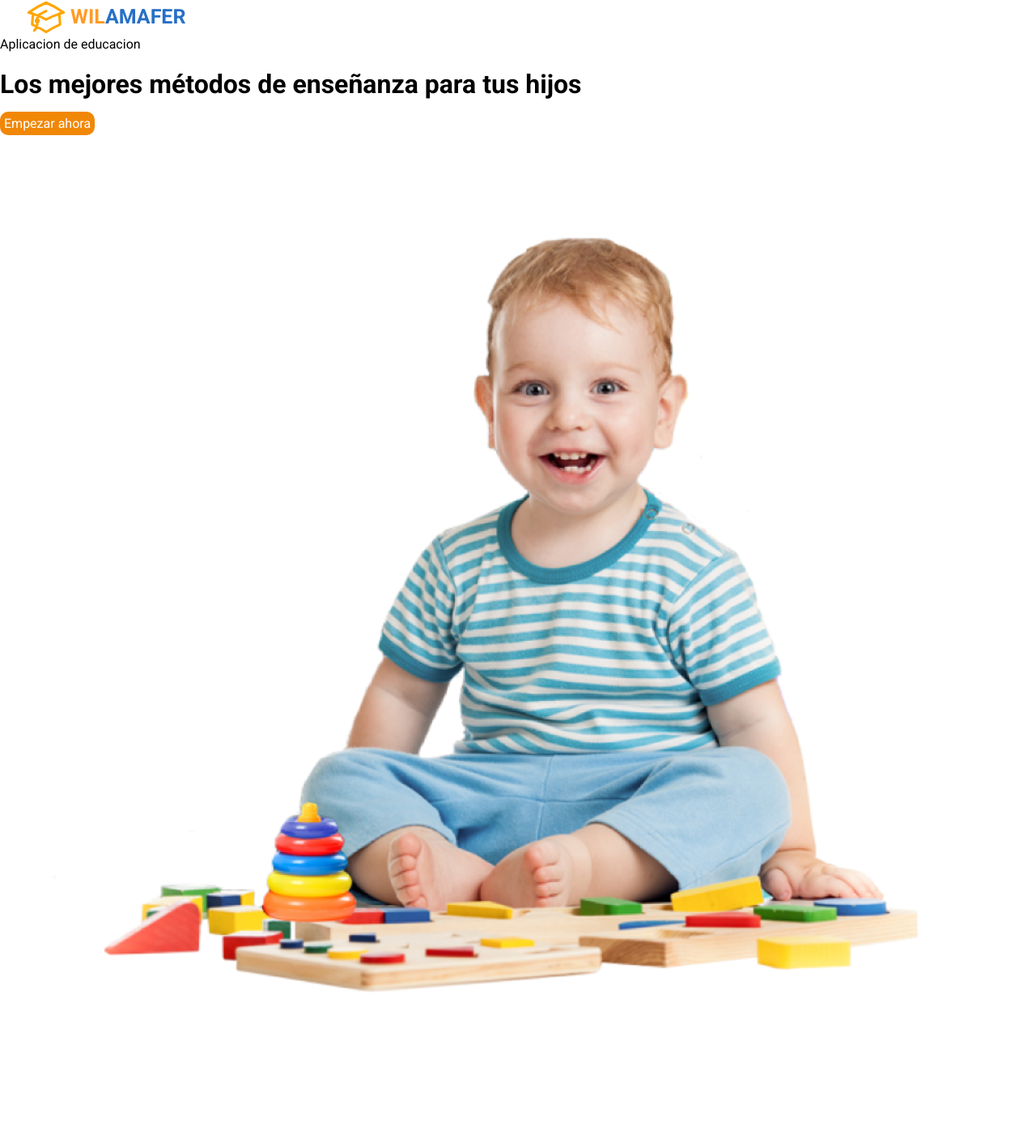
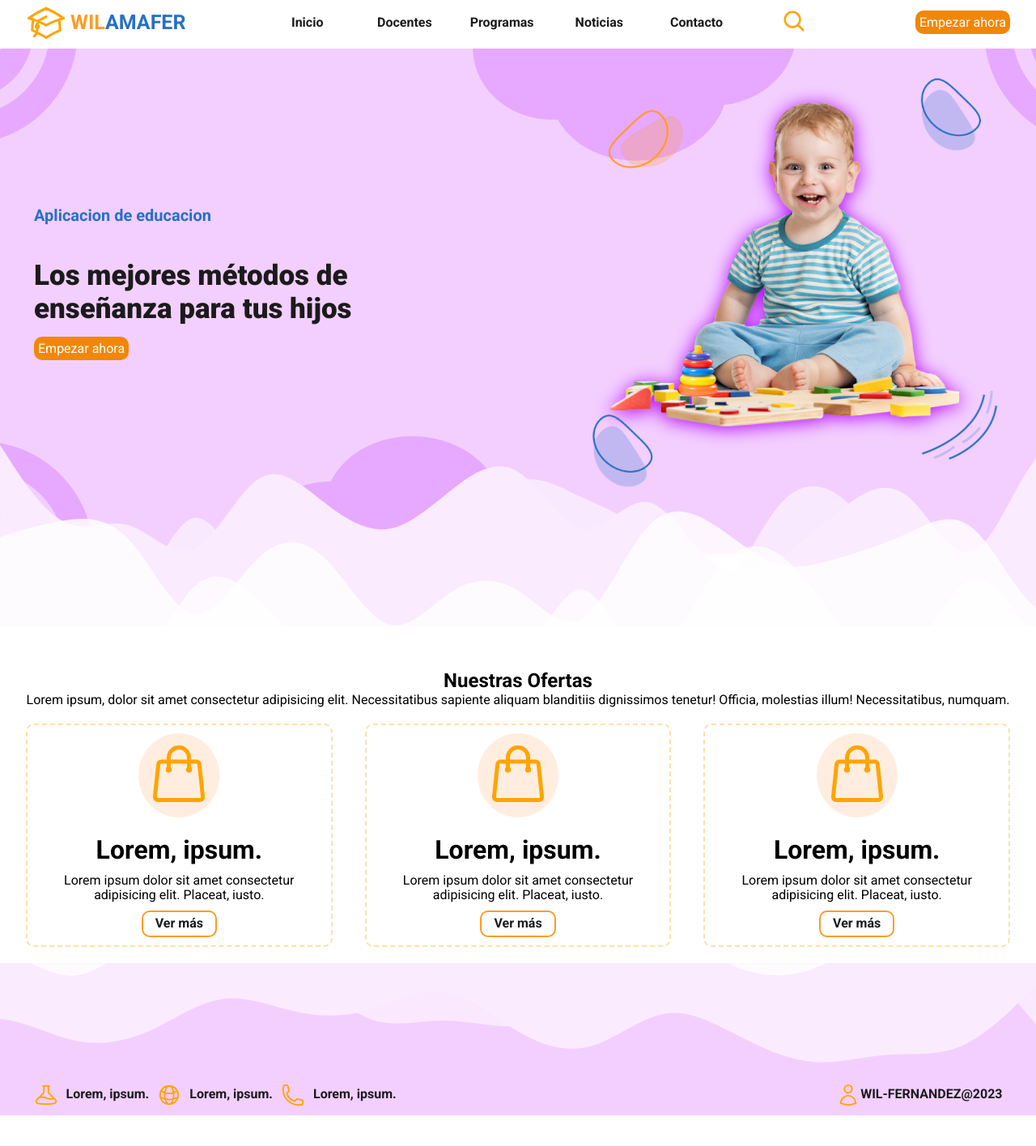
Before and after one commit to EliseoWil/proyecto1, a plain HTML site: page index.html in a window 1280 px wide. Shown: the part 4-1420 px from the top of the page at 81% size. After the commit the page ends 1382 px from the top, so only its background shows below. Drawn offline with Linux system fonts and the light colour scheme.

Commit message:
terminado
s

```diff
--- a/estilos/index.css
+++ b/estilos/index.css
@@ -1,9 +1,9 @@
 @import url("https://fonts.googleapis.com/css2?family=Exo+2:ital,wght@1,700&family=Montserrat:wght@100;200;300;400;500;600;700;800;900&family=Roboto:wght@400;700;900&display=swap");
-:root{
-    --naranja: #FF9B24;
-    --azul: #2770C5;
-    --rosa: #F3CFFF;
-    --obscuro: #1B1B1B;
+:root {
+  --naranja: #ff9b24;
+  --azul: #2770c5;
+  --rosa: #f3cfff;
+  --obscuro: #1b1b1b;
 }
 * {
   margin: 0;
@@ -13,27 +13,27 @@
   font-family: "Montserrat", sans-serif;
   font-family: "Roboto", sans-serif;
 }
-body{
+body {
   background-color: white;
 }
-ul{
+ul {
   padding-left: 0;
   list-style: none;
 }
-a{
+a {
   text-decoration: none;
   color: white;
 }
-img{
+img {
   width: 100%;
   object-fit: cover;
 }
 /* ===================================== ENCABEZADO */
-.encabezado{
+.encabezado {
   background-color: white;
   width: 100%;
 }
-.menu{
+.menu {
   width: 95%;
   margin-inline: auto;
   display: flex;
@@ -42,49 +42,49 @@ img{
   position: relative;
 }
 
-@media (min-width:992px) {
-    .menu{
+@media (min-width: 992px) {
+  .menu {
     flex-direction: row;
     align-items: center;
   }
 }
-.logo{
+.logo {
   /* background-color: red; */
   display: flex;
   align-items: center;
   justify-content: space-between;
 }
-.logo--imagen{
+.logo--imagen {
   display: flex;
   align-items: center;
   justify-content: center;
   gap: 5px;
 }
 .logo--imagen svg,
-.logo--hamburguesa svg{
+.logo--hamburguesa svg {
   width: 50px;
   height: 50px;
   cursor: pointer;
 }
-@media (min-width:992px) {
-    .logo--hamburguesa{
+@media (min-width: 992px) {
+  .logo--hamburguesa {
     display: none;
   }
 }
-.logo--imagen a{
+.logo--imagen a {
   font-size: 18px;
   font-weight: 700;
   color: var(--naranja);
 }
-.logo--imagen a span{
+.logo--imagen a span {
   color: var(--azul);
 }
-@media (min-width:768px) {
-  .logo--imagen a{
+@media (min-width: 768px) {
+  .logo--imagen a {
     font-size: 25px;
   }
 }
-.menu--enlaces{
+.menu--enlaces {
   background-color: white;
   display: flex;
   justify-content: space-between;
@@ -96,10 +96,10 @@ img{
   top: 50px;
   /* PARA DISPOSITIVOS PEQUEÑOS TIENE Q PERDERSE */
   display: none;
-    /* z-index: 1; */
+  z-index: 1;
 }
-@media (min-width:992px) {
-    .menu--enlaces{
+@media (min-width: 992px) {
+  .menu--enlaces {
     position: static;
     flex: 1;
     flex-direction: row;
@@ -107,13 +107,13 @@ img{
     gap: 0;
   }
 }
-.menu--enlaces nav{
+.menu--enlaces nav {
   flex: 1;
   display: flex;
   justify-content: center;
   align-items: center;
 }
-.navegacion{
+.navegacion {
   width: 80%;
   margin-inline: auto;
   display: flex;
@@ -122,42 +122,277 @@ img{
   align-items: center;
   gap: 30px;
 }
-@media (min-width:768px) {
-    .navegacion{
+@media (min-width: 768px) {
+  .navegacion {
     flex-direction: row;
     gap: 0px;
   }
 }
-.navegacion li{
+.navegacion li {
   width: 100%;
   text-align: center;
 }
-.navegacion li a{
+.navegacion li a {
   display: block;
   color: var(--obscuro);
   font-weight: 700;
   padding-block: 5px;
-    transition: all ease .2s;
+  transition: all ease 0.2s;
 }
-.navegacion li a:hover{
+.navegacion li a:hover {
   background-color: var(--naranja);
   color: white;
 }
-.navegacion li:last-of-type svg{
+.navegacion li:last-of-type svg {
   width: 30px;
   height: 30px;
 }
-.menu--empezar{
-    background-color: red;
+.menu--empezar {
   text-align: center;
 }
-.btn--empezar{
+.btn--empezar {
   background-color: #f18706;
   padding: 5px;
   border-radius: 10px;
   transition: background-color 1s ease;
 }
-.btn--empezar:hover{
+.btn--empezar:hover {
   background-color: var(--azul);
 }
 /* BANNER */
+.banner {
+  background-image: url("/imagenes/background.png");
+  background-size: cover;
+  background-repeat: no-repeat;
+  background-position: center;
+  padding-bottom: 50px;
+}
+.banner--contenido {
+  width: 95%;
+  margin-inline: auto;
+  padding-block: 10px;
+  display: flex;
+  flex-direction: column;
+  justify-content: space-between;
+  align-items: center;
+  overflow: hidden; /* no deja que se salga imagenes del margen de pantalla */
+}
+@media (min-width: 768px) {
+  .banner--contenido {
+    flex-direction: row;
+  }
+}
+.banner--info {
+  width: 100%;
+  padding: 10px;
+  display: flex;
+  flex-direction: column;
+  gap: 20px;
+  text-align: center;
+}
+@media (min-width: 768px) {
+  .banner--info {
+    width: 45%;
+    text-align: start;
+  }
+}
+.banner--info span {
+  font-size: 20px;
+  color: var(--azul);
+  font-weight: 700;
+}
+.banner--info h1 {
+  color: var(--obscuro);
+  font-weight: 900;
+  font-size: 35px;
+}
+.banner--titulo {
+  margin-bottom: 20px;
+}
+/* BANNER ANIMADO */
+.banner--animacion {
+  position: relative;
+}
+.banner--nino {
+  width: 350px;
+  filter: drop-shadow(0 1mm 3mm rgb(181, 6, 255));
+}
+@media (min-width: 768px) {
+  .banner--nino {
+    width: 450px;
+  }
+}
+@media (min-width: 992px) {
+  .banner--nino {
+    width: 550px;
+  }
+}
+.animacion--imagenes,
+.animacion--imagenes img {
+  position: absolute;
+  height: 100%;
+  width: 100%;
+  top: 0;
+  /* el tamaño va realacionado con el css de banner--animacion positcion relativo */
+}
+.animacion--imagenes img:last-child {
+  animation: girarImagen 3s linear infinite;
+}
+@keyframes girarImagen {
+  0% {
+    transform: rotate(-8deg);
+  }
+  50% {
+    transform: rotate(0deg);
+  }
+  100% {
+    transform: rotate(-8deg);
+  }
+}
+/* WAVE - svg*/
+.wave {
+  margin-top: -50px;
+}
+@media (min-width: 460px) {
+  .wave {
+    margin-top: -80px;
+  }
+}
+@media (min-width: 674px) {
+  .wave {
+    margin-top: -100px;
+  }
+}
+@media (min-width: 852px) {
+  .wave {
+    margin-top: -120px;
+  }
+}
+@media (min-width: 1024px) {
+  .wave {
+    margin-top: -140px;
+  }
+}
+@media (min-width: 1200px) {
+  .wave {
+    margin-top: -160px;
+  }
+}
+/* ofertas */
+.ofertas {
+  margin-top: 50px;
+}
+.ofertas h2,
+.ofertas p {
+  width: 95%;
+  margin: auto;
+  text-align: center;
+}
+.cajas {
+  margin-block: 20px;
+  display: grid;
+  width: 95%;
+  gap: 40px;
+  margin-inline: auto;
+}
+@media (min-width: 480px) {
+  .cajas {
+    grid-template-columns: 1fr 1fr;
+  }
+}
+@media (min-width: 768px) {
+  .cajas {
+    grid-template-columns: 1fr 1fr 1fr;
+  }
+}
+.caja {
+  display: flex;
+  flex-direction: column;
+  align-items: center;
+  padding: 10px;
+  border-radius: 10px;
+  border: 2px dashed rgb(255, 166, 0, 0.35);
+}
+.caja--imagen{
+    border-radius: 100%;
+    padding: 10px;
+    background-color: rgb(255, 116, 0, 0.12);
+}
+.caja--imagen svg {
+  width: 80px;
+  transition: transform 0.2s ease-in-out;
+}
+.caja:hover .caja--imagen svg {
+  transform: scale(1.1);
+}
+.caja--info h1 {
+  margin-bottom: 10px;
+  text-align: center;
+}
+.caja--contenido {
+  display: flex;
+  flex-direction: column;
+  align-items: center;
+  gap: 10px;
+  text-align: center;
+}
+.caja--contenido a{
+    border: 2px solid var(--naranja);
+    border-radius: 10px;
+    color: var(--obscuro);
+    font-weight: 700;
+    padding-block: 5px;
+    padding-inline: 15px;
+}
+
+.caja--contenido a:hover{
+    background-color: var(--naranja);
+    color: white;
+}
+/* wave SVG */
+.wave--footer{
+    background-color: var(--rosa);
+}
+/* footer */
+.footer{
+    background-color: var(--rosa);
+    padding: 10px;
+}
+.footer--contenido{
+    width: 95%;
+    margin-inline: auto;
+    display: flex;
+    flex-direction: column;
+    align-items: center;
+    justify-content: space-between;
+    font-weight: 700;
+    color: var(--obscuro);
+}
+@media (min-width:768px) {
+    .footer--contenido{
+        flex-direction: row;
+    }
+}
+.footer--contenido li{
+    display: flex;
+    align-items: center;
+    gap: 10px;
+}
+.footer--contenido svg{
+    width: 30px;
+    height: 30px;
+}
+.footer--iconos{
+    display: flex;
+    flex-direction: column;
+    gap: 10px;
+}
+@media (min-width:768px) {
+    .footer--iconos{
+        flex-direction: row;
+    }
+}
+.autor{
+    display: flex;
+    align-items: center;
+}
--- a/index.html
+++ b/index.html
@@ -25,7 +25,7 @@
                     <a href="">WIL<span>AMAFER</span></a>
                 </div>
                 <div class="logo--hamburguesa" id="btn--hamburguesa">
-                    <svg xmlns="http://www.w3.org/2000/svg" fill="none" viewBox="0 0 24 24" stroke-width="1.5"
+                    <svg class="abrir" xmlns="http://www.w3.org/2000/svg" fill="none" viewBox="0 0 24 24" stroke-width="1.5"
                         stroke="orange" class="w-6 h-6">
                         <path stroke-linecap="round" stroke-linejoin="round"
                             d="M3.75 6.75h16.5M3.75 12h16.5m-16.5 5.25h16.5" />
@@ -58,7 +58,7 @@
     <!-- PRINCIPAL -->
     <aside class="banner">
         <div class="banner--contenido">
-            <div class="banner-info">
+            <div class="banner--info">
                 <span>Aplicacion de educacion</span>
                 <div>
                     <h1 class="banner--titulo">
@@ -67,8 +67,8 @@
                     <a class="btn--empezar" href="">Empezar ahora</a>
                 </div>
             </div>
-            <div class="banner animacion">
-                <img src="imagenes/nino.png" alt="Niño imagen" class="banner-nino">
+            <div class="banner--animacion">
+                <img src="imagenes/nino.png" alt="Niño imagen" class="banner--nino">
                 <div class="animacion--imagenes">
                     <img src="imagenes/disenios-esquinas.png" alt="Imagen esquinas">
                     <img src="imagenes/disenio-bottom.png" alt="Imagen diseño">
@@ -254,7 +254,7 @@
             </div>
         </div>
     </footer>
-
+    <script src="index.js"></script>
 </body>
 
 </html>
--- /dev/null
+++ b/index.js
@@ -0,0 +1,33 @@
+// Menu Responsive
+const btnResponsive = document.getElementById('btn--hamburguesa');
+
+const svgCerrar = `
+<svg class="cerrar" xmlns="http://www.w3.org/2000/svg" fill="none" viewBox="0 0 24 24" stroke-width="1.5" stroke="orange" class="w-6 h-6">
+<path stroke-linecap="round" stroke-linejoin="round" d="M6 18L18 6M6 6l12 12" />
+</svg>
+`;
+
+const svgAbrir = `
+<svg class="abrir" xmlns="http://www.w3.org/2000/svg" fill="red" viewBox="0 0 24 24" stroke-width="1.5" stroke="orange" class="w-6 h-6">
+<path stroke-linecap="round" stroke-linejoin="round" d="M3.75 9h16.5m-16.5 6.75h16.5" />
+</svg>
+`;
+
+const navegacion = document.getElementById('menu--responsive')
+
+btnResponsive.addEventListener('click', () => {
+    btnResponsive.removeChild(btnResponsive.childNodes[0]);
+    if (btnResponsive.querySelector('#btn--hamburguesa svg').getAttribute('class') == 'abrir') {
+        btnResponsive.innerHTML = svgCerrar;
+        navegacion.style.display = 'flex';
+    } else {
+        btnResponsive.innerHTML = svgAbrir;
+        navegacion.style.display = 'none';
+    }
+});
+
+document.addEventListener('DOMContentLoaded',()=>{
+    if(window.innerWidth>992){
+        navegacion.style.display = 'flex';
+    }
+});
```
Lines whose indentation alone changed are shown as unchanged.
